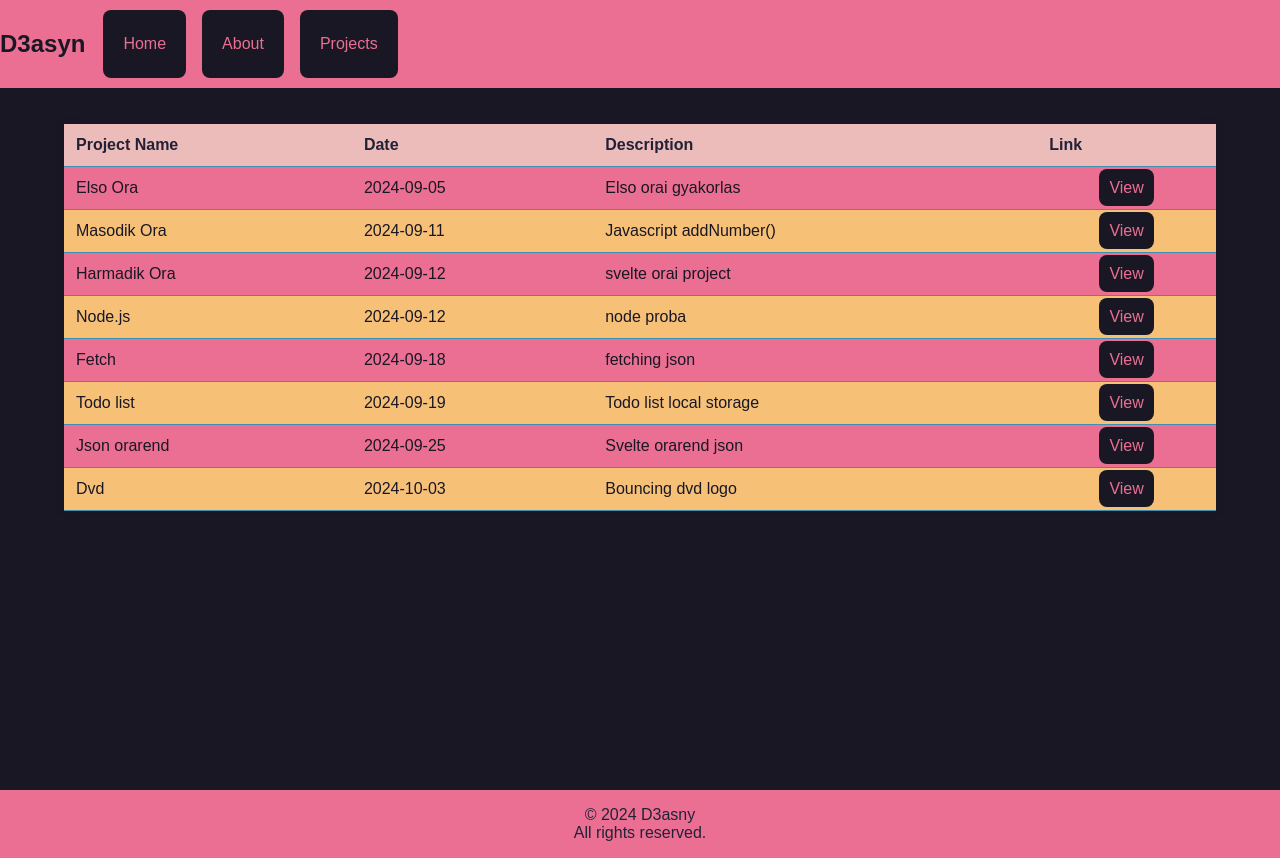
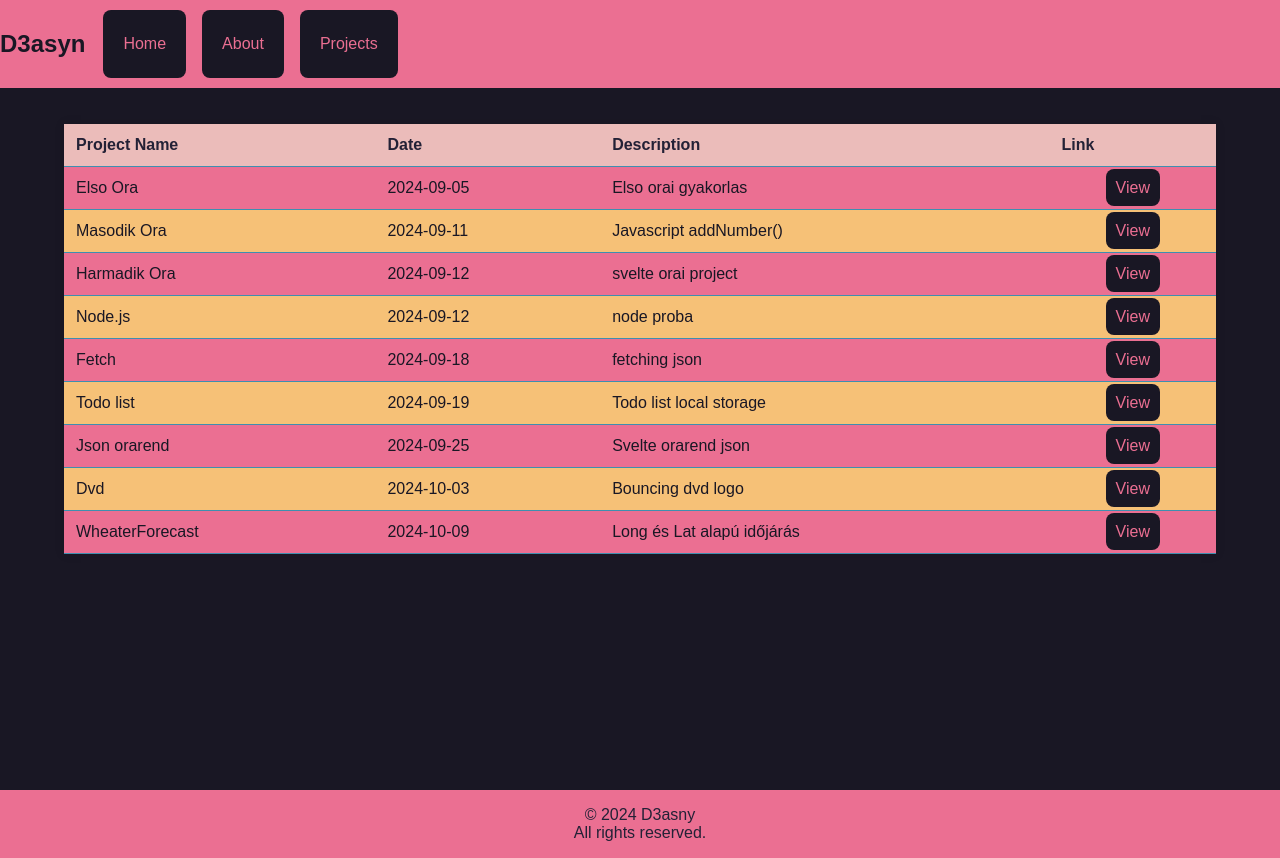
Before and after one commit to D3asyn/Portfolio, a SvelteKit app: page /projects in a window 1280 px wide. Built offline with nearby package versions, Linux system fonts and the light colour scheme.

Commit message:
Update +page.svelte

```diff
--- a/src/routes/projects/+page.svelte
+++ b/src/routes/projects/+page.svelte
@@ -47,6 +47,12 @@
 			desc: 'Bouncing dvd logo',
 			date: '2024-10-03',
 			link: 'https://d3asyn.github.io/dvd/'
+		},
+		{
+			name: 'WheaterForecast',
+			desc: 'Long és Lat alapú időjárás',
+			date: '2024-10-09',
+			link: 'https://d3asyn.github.io/WeatherForecast/'
 		}
 ];
 
```
